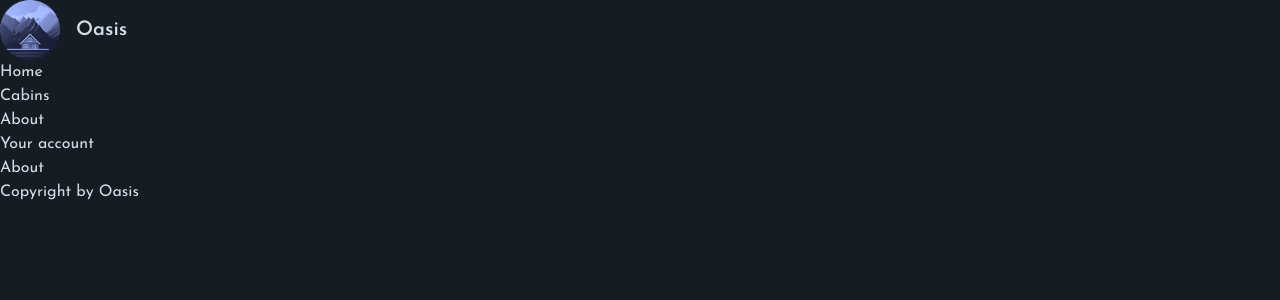
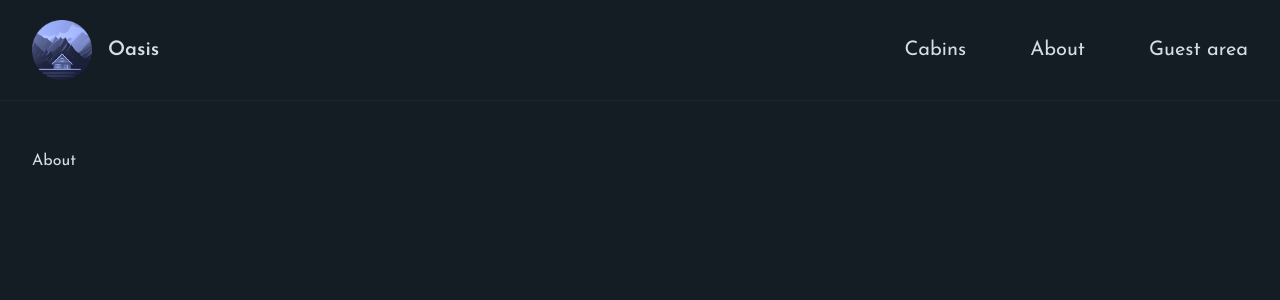
Before and after one commit to VladyslavPetruk96/aosis-next-ts, a Next.js app: page /about in a window 1280 px wide. Shown: the top 300 px of the page. Built offline with nearby package versions, Linux system fonts and the light colour scheme.

Commit message:
layout & Nav improve

```diff
--- /dev/null
+++ b/app/_components/Header.tsx
@@ -0,0 +1,15 @@
+import Navigation from '@/app/_components/Navigation';
+import Logo from '@/app/_components/Logo';
+
+function Header() {
+  return (
+    <header className='border-b border-primary-900 px-8 py-5'>
+      <div className='flex justify-between items-center max-w-7xl mx-auto'>
+        <Logo />
+        <Navigation />
+      </div>
+    </header>
+  );
+}
+
+export default Header;
--- a/app/_components/Navigation.tsx
+++ b/app/_components/Navigation.tsx
@@ -1,20 +1,34 @@
-import Link from "next/link"
+import Link from "next/link";
 
-export const Navigation = () => {
+export default function Navigation() {
 	return (
-		<ul>
+		<nav className="z-10 text-xl">
+			<ul className="flex gap-16 items-center">
 				<li>
-				<Link href="/">Home</Link>
+					<Link
+						href="/cabins"
+						className="hover:text-accent-400 transition-colors"
+					>
+						Cabins
+					</Link>
 				</li>
 				<li>
-				<Link href="/cabins">Cabins</Link>
+					<Link
+						href="/about"
+						className="hover:text-accent-400 transition-colors"
+					>
+						About
+					</Link>
 				</li>
 				<li>
-				<Link href="/about">About</Link>
-			</li>
-			<li>
-				<Link href="/account">Your account</Link>
+					<Link
+						href="/account"
+						className="hover:text-accent-400 transition-colors"
+					>
+						Guest area
+					</Link>
 				</li>
 			</ul>
-	)
+		</nav>
+	);
 }
--- a/app/layout.tsx
+++ b/app/layout.tsx
@@ -1,8 +1,7 @@
-import Logo from "@/app/_components/Logo";
-import { Navigation } from "@/app/_components/Navigation";
 import "@/app/_styles/globals.css";
 import type { Metadata } from "next";
 import { Josefin_Sans } from "next/font/google";
+import Header from "./_components/Header";
 
 const josefin = Josefin_Sans({
 	subsets: ["latin"],
@@ -27,14 +26,13 @@ export default function RootLayout({
 	return (
 		<html lang="en">
 			<body
-				className={`${josefin.className} bg-primary-950 text-primary-100 min-h-screen`}
+				className={`${josefin.className} bg-primary-950 text-primary-100 min-h-screen flex flex-col`}
 			>
-				<header>
-					<Logo />
-				</header>
-				<Navigation />
-				{children}
-				<footer>Copyright by Oasis</footer>
+				<Header />
+
+				<div className="flex-1 px-8 py-12">
+					<main className="mx-auto max-w-7xl">{children}</main>
+				</div>
 			</body>
 		</html>
 	);
```
Lines whose indentation alone changed are shown as unchanged.
